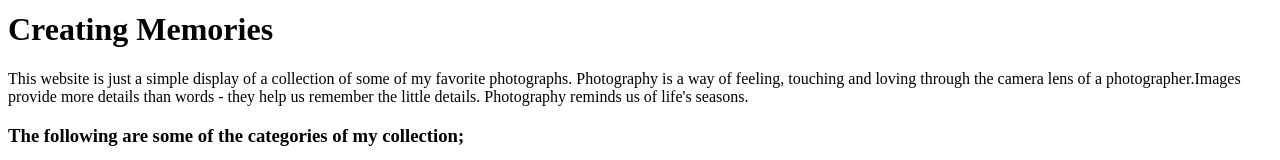
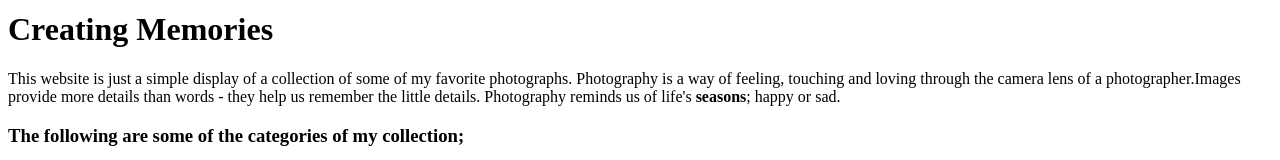
Before and after one commit to Esther-Anyona/epic-shoots, a plain HTML site: page photography_website.html in a window 1280 px wide. Shown: the part 222-382 px from the top of the page. Drawn offline with Linux system fonts and the light colour scheme.

Commit message:
Add strong tag to paragraph.

```diff
--- a/photography_website.html
+++ b/photography_website.html
@@ -8,7 +8,7 @@
 </head>
 <body>
     <h1>Creating Memories</h1>
-    <p>This website is just a simple display of a collection of some of my favorite photographs. Photography is a way of feeling, touching and loving through the camera lens of a photographer.Images provide more details than words - they help us remember the little details. Photography reminds us of life's seasons.</p>
+    <p>This website is just a simple display of a collection of some of my favorite photographs. Photography is a way of feeling, touching and loving through the camera lens of a photographer.Images provide more details than words - they help us remember the little details. Photography reminds us of life's <strong>seasons</strong>; happy or sad.</p>
     <h3>The following are some of the categories of my collection;</h3>
 
     <ol>
```
